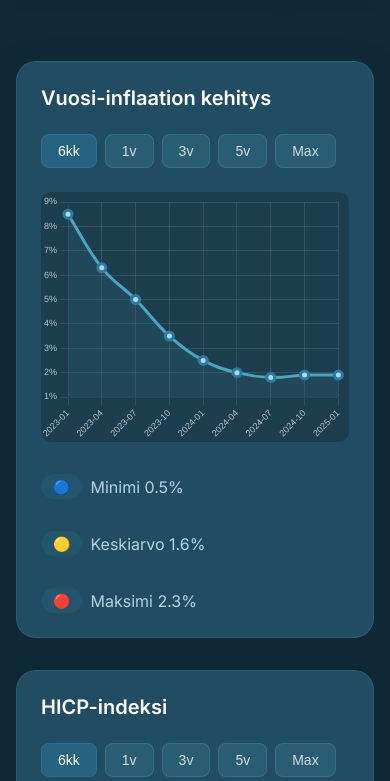
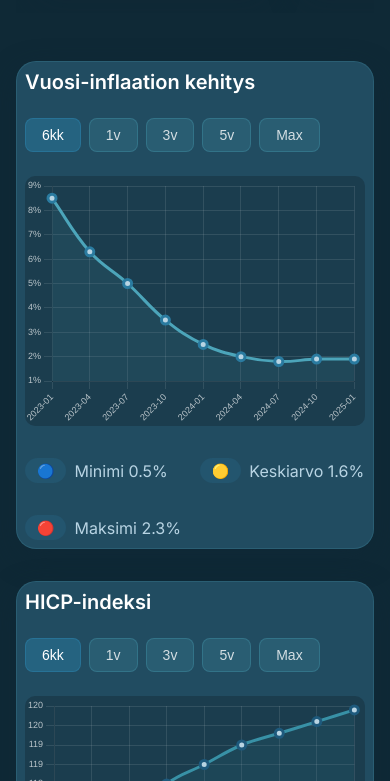
Before and after one commit to JanneJok/inflaatio, a plain HTML site: page index.html in a window 390 px wide. Shown: the part 1103-1884 px from the top of the page. Drawn offline with nearby package versions, Linux system fonts and the light colour scheme.

Commit message:
Add files via upload

```diff
--- a/inflation-site-css.css
+++ b/inflation-site-css.css
@@ -22,7 +22,7 @@
 body {
     font-family: 'Inter', sans-serif;
     background: var(--dark-bg);
-    color: var(--text-primary);
+    color: var(--text-primary);1.5
     min-height: 100vh;
     overflow-x: hidden;
 }
@@ -279,7 +279,7 @@ body {
 }
 
 /* Chart Section */
-.charts {
+.charts {500
     max-width: 1400px;
     margin: 4rem auto;
     display: grid;
@@ -408,6 +408,6 @@ body {
     }
 
     .chart {
-        padding: 1.5rem;
+        padding: 0.5rem;
     }
 }
```
